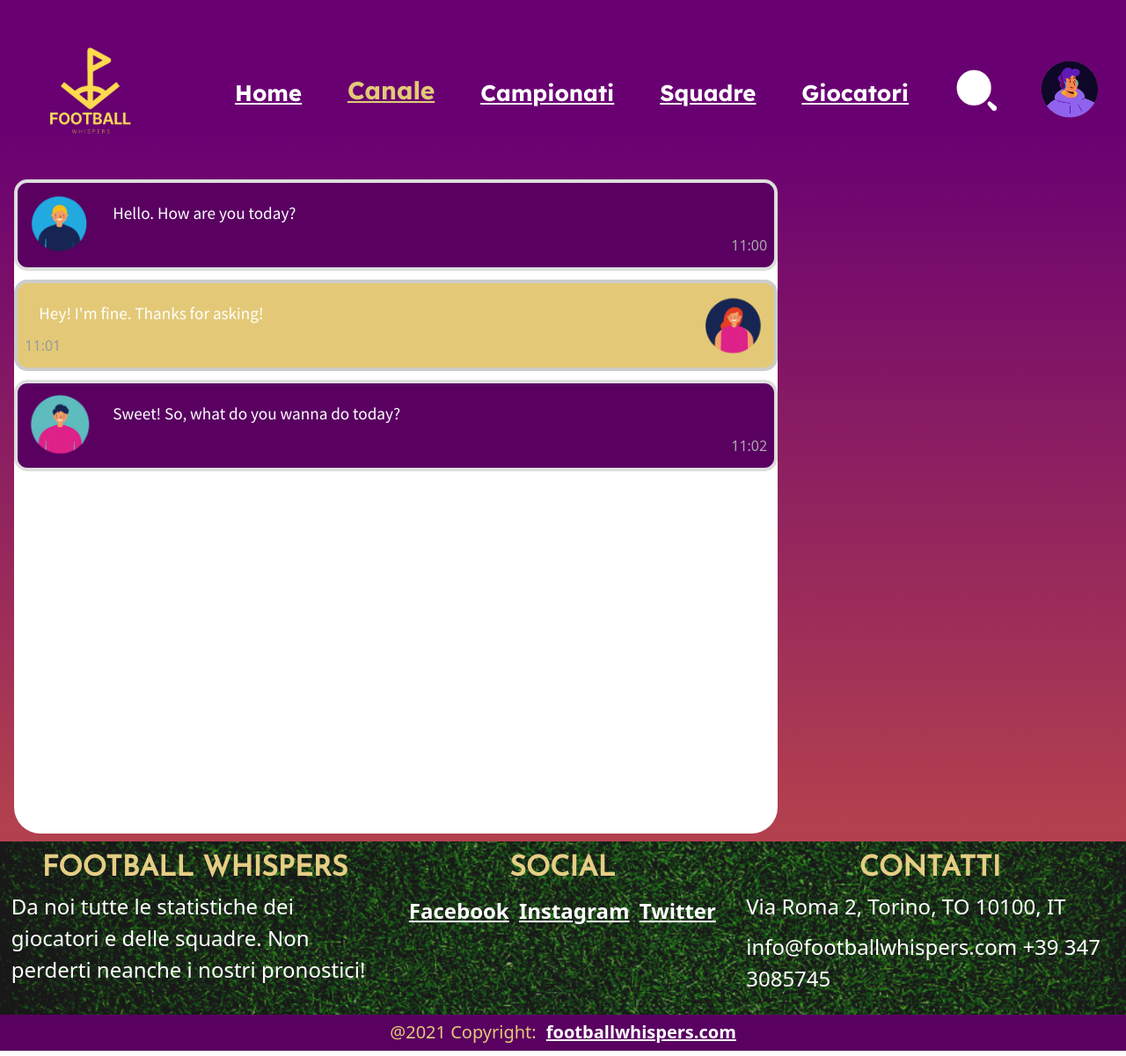
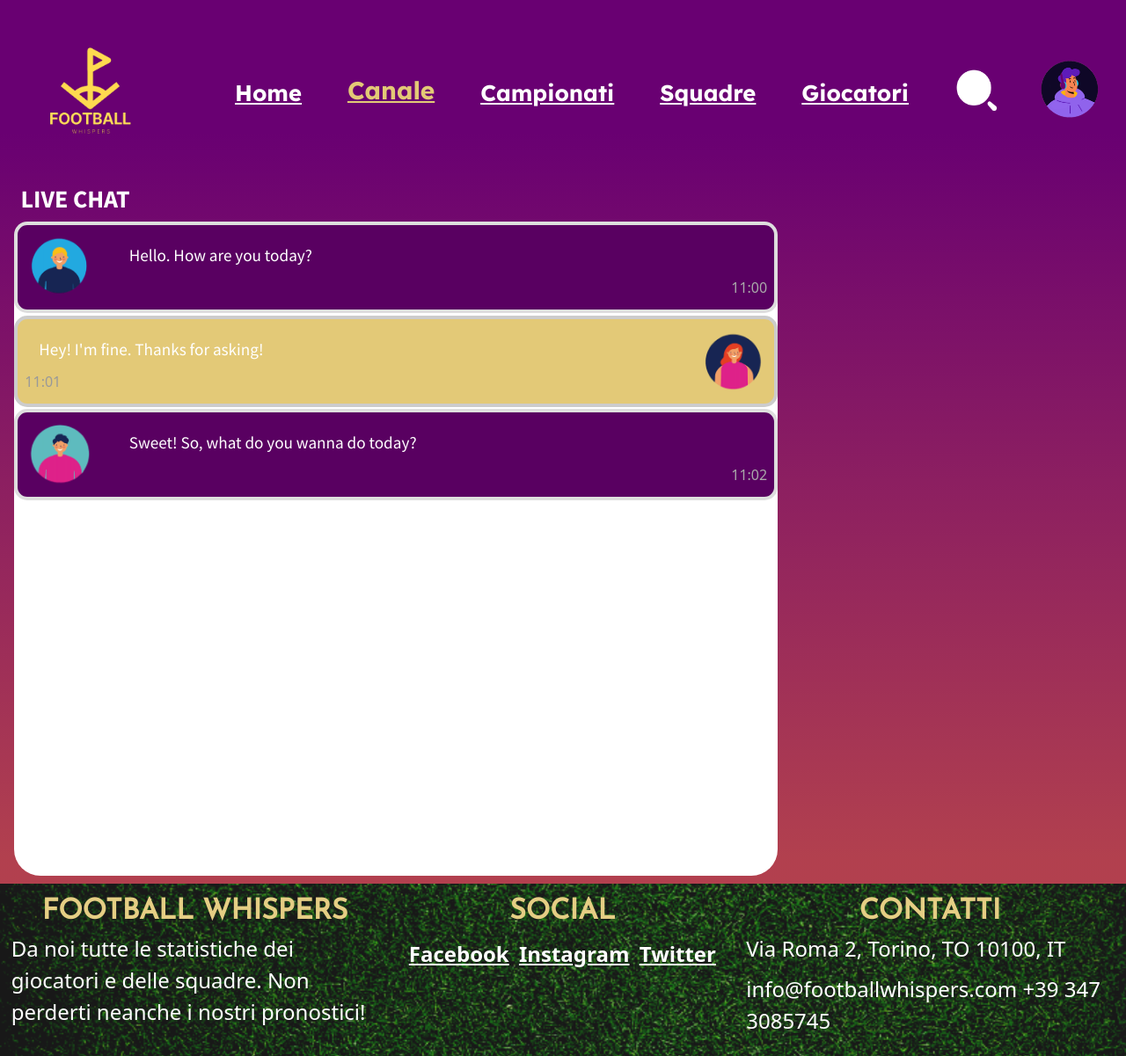
Before and after one commit to ZakAbourida/IUM-TWEB-UniTo, a web app: file MainDirectory/Solution/Frontend/Canale.html in a window 1280 px wide. Shown: the top 1201 px of the page at 88% size. Run offline with its HTML, style and script files only (its server is not run), Linux system fonts and the light colour scheme; some web fonts are replaced.

Commit message:
Minor changes, abbellimenti in Canale

```diff
--- a/MainDirectory/Solution/Frontend/Canale.html
+++ b/MainDirectory/Solution/Frontend/Canale.html
@@ -53,6 +53,7 @@
 
 	<div class="container-w-n">
 		<div class="container-n">
+			<h2>LIVE CHAT</h2>
 			<div class="wrap-n">
 				<div class="container-chat">
 					<img src="images/Utente1.png" alt="Avatar1">
--- a/MainDirectory/Solution/Frontend/css/canale.css
+++ b/MainDirectory/Solution/Frontend/css/canale.css
@@ -317,7 +317,7 @@ footer{
     background-color: #590061;
     border-radius: 15px;
     padding: 1vh;
-    margin: 10px 0;
+    margin: 0.2vw 0;
 }
 .darker {
     border-color: #ccc;
@@ -329,7 +329,7 @@ footer{
     display: table;
 }
 .container-chat img {
-    margin-right: 20px;
+    margin-right: 3vw;
     border-radius: 50%;
     float: left;
     cursor: pointer;
@@ -341,7 +341,7 @@ footer{
 }
 .container-chat img.right {
     float: right;
-    margin-left: 20px;
+    margin-left: 3vw;
     margin-right:0;
 }
 .time-right {
```
